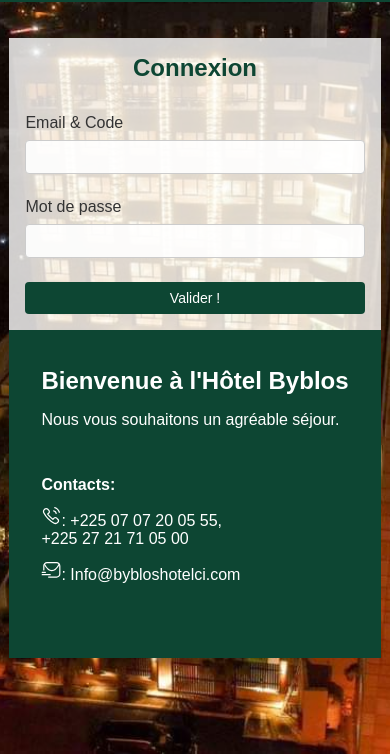
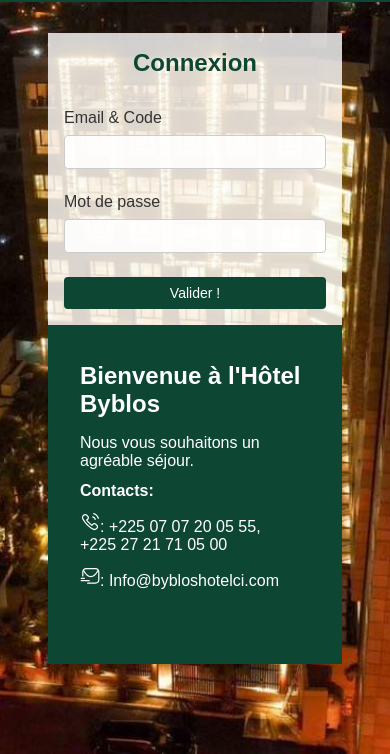
Before and after one commit to YoannWilson225/portail_captif, a plain HTML site: page index.html in a window 390 px wide. Shown: the part 90-844 px from the top of the page. Drawn offline with Linux system fonts and the light colour scheme.

Commit message:
first verif

```diff
--- a/index.html
+++ b/index.html
@@ -138,11 +138,6 @@
             justify-content: center;
         }
 
-        .contact-box .infos {
-            padding-top: 35px;
-        }
-
-
         /* Styles pour les titres et les paragraphes */
         .contact-box h3 {
             padding-top: 5px;
@@ -159,17 +154,11 @@
         @media (max-width: 768px) {
             .info-section {
                 flex-direction: column;
+                margin: 1rem;
+                padding: 2rem;
                 /* Les divs seront empilées sur les petits écrans */
             }
 
-            .contact-box {
-                max-width: 100%;
-                margin-top: auto;
-            }
-        }
-
-
-        @media (max-width: 480px) {
             .login-container {
                 padding: 1rem;
             }
@@ -187,6 +176,11 @@
             .login-container button {
                 font-size: 0.875rem;
                 padding: 0.5rem;
+            }
+
+            .contact-box {
+                max-width: 100%;
+                margin-top: auto;
             }
         }
     </style>
```
